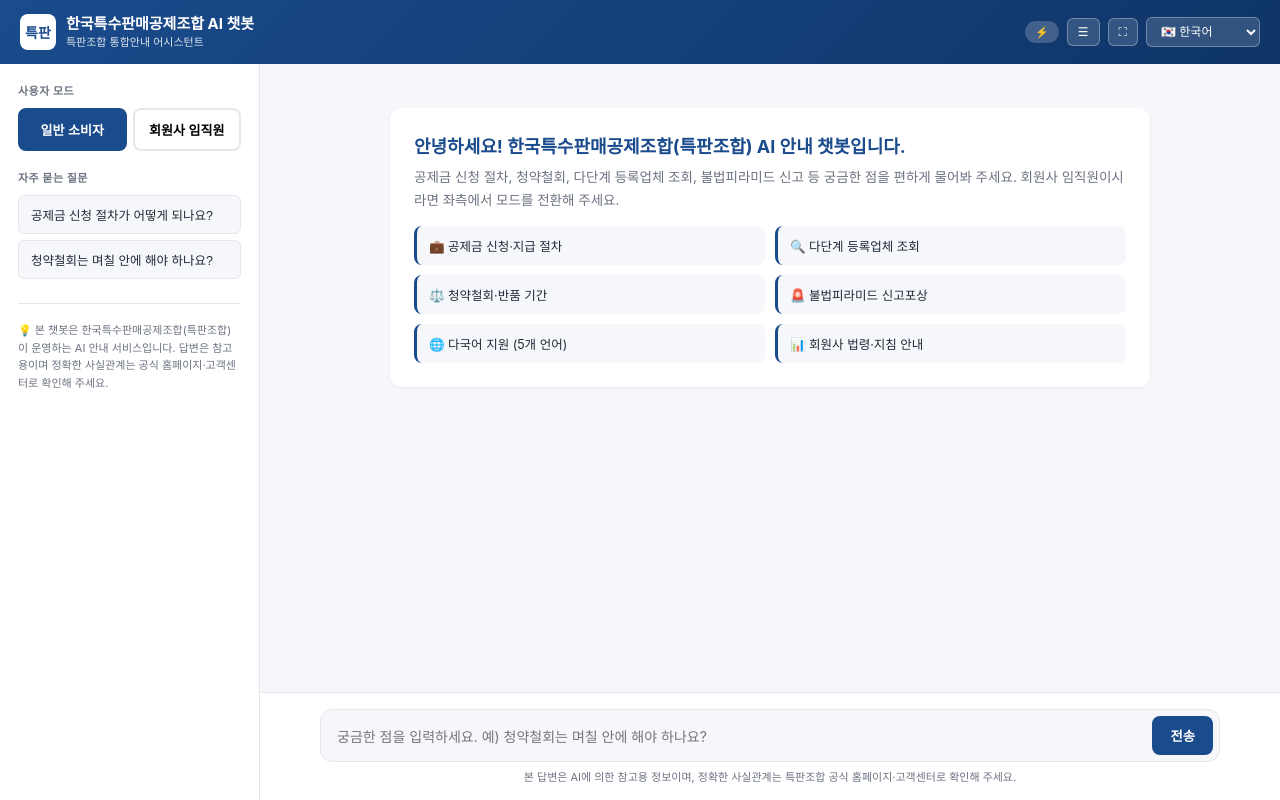
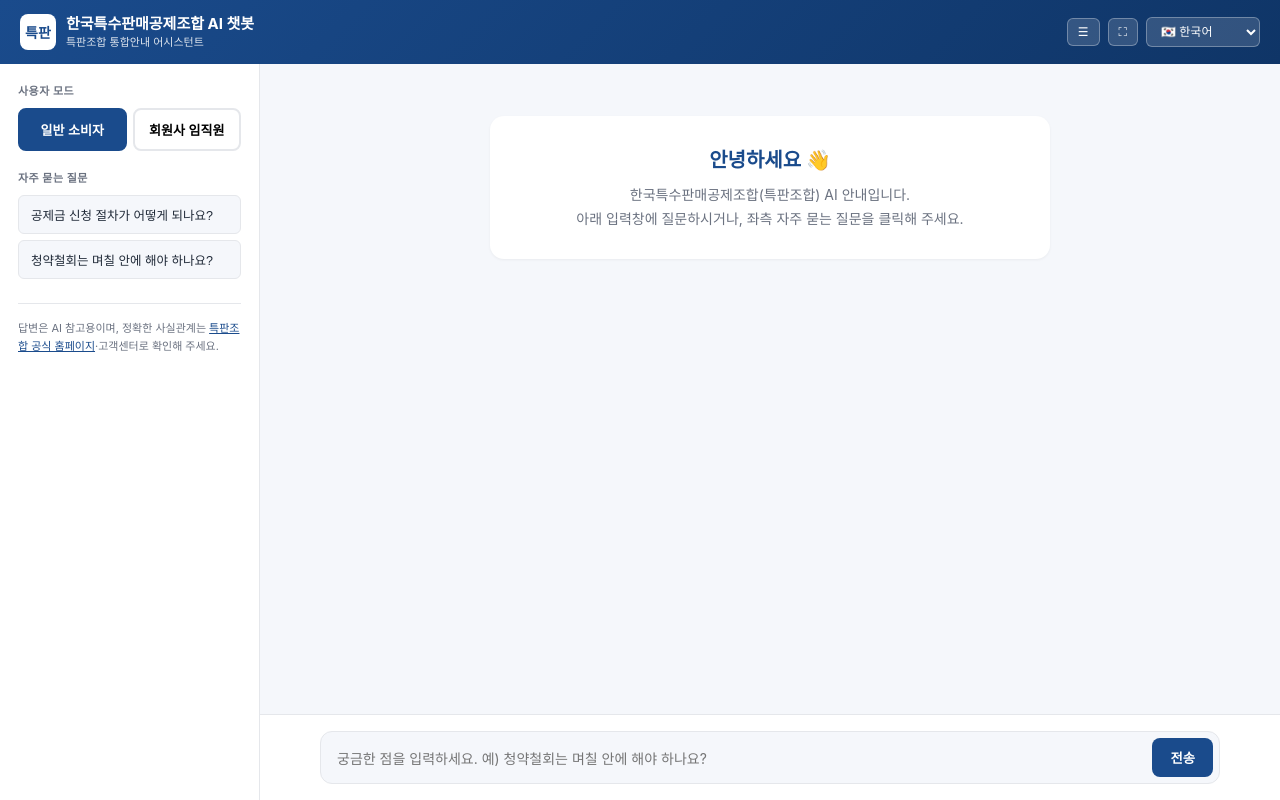
Before and after one commit to tktlsfl-pixel/kssa-chatbot, a website: page index.html in a window 1280 px wide. Drawn offline with Linux system fonts and the light colour scheme; no server answers.

Commit message:
Update index.html

```diff
--- a/index.html
+++ b/index.html
@@ -110,16 +110,11 @@
   .disclaimer { font-size: 11px; color: var(--text-muted); text-align: center; margin-top: 6px; }
 
   .welcome-card {
-    background: white; border-radius: 12px; padding: 24px; max-width: 760px;
-    margin: 20px auto; box-shadow: 0 1px 3px rgba(0,0,0,0.06);
+    background: white; border-radius: 14px; padding: 28px 32px; max-width: 560px;
+    margin: 28px auto 12px; box-shadow: 0 1px 3px rgba(0,0,0,0.05); text-align: center;
   }
-  .welcome-card h2 { color: var(--primary); margin-bottom: 8px; font-size: 18px; }
-  .welcome-card p { color: var(--text-muted); font-size: 13.5px; line-height: 1.7; }
-  .feature-grid { display: grid; grid-template-columns: 1fr 1fr; gap: 10px; margin-top: 14px; }
-  .feature-item {
-    background: var(--bg); padding: 10px 12px; border-radius: 8px; font-size: 12.5px;
-    border-left: 3px solid var(--primary);
-  }
+  .welcome-card h2 { color: var(--primary); margin-bottom: 10px; font-size: 20px; }
+  .welcome-card p { color: var(--text-muted); font-size: 14px; line-height: 1.7; }
 
   @media (max-width: 768px) {
     .sidebar { width: 100%; max-height: 220px; }
@@ -138,7 +133,7 @@
     </div>
   </div>
   <div class="header-actions">
-    <span id="model-badge" style="background: rgba(255,255,255,0.2); padding: 4px 10px; border-radius: 12px; font-size: 11px; font-weight: 600;" title="현재 사용 중인 Claude 모델">⚡</span>
+    <span id="model-badge" style="display: none;" title="현재 사용 중인 Claude 모델"></span>
     <button id="sidebar-toggle" title="사이드바 토글">☰</button>
     <button id="fullscreen-btn" title="전체화면">⛶</button>
     <select id="lang-select" title="언어 선택">
@@ -162,26 +157,16 @@
     <div class="section-title" id="label-quick">자주 묻는 질문</div>
     <div class="quick-questions" id="quick-list"></div>
 
-    <div style="margin-top: 24px; padding-top: 18px; border-top: 1px solid var(--border); font-size: 11px; color: var(--text-muted); line-height: 1.6;">
-      💡 본 챗봇은 한국특수판매공제조합(특판조합)이 운영하는 AI 안내 서비스입니다. 답변은 참고용이며 정확한 사실관계는 공식 홈페이지·고객센터로 확인해 주세요.
+    <div style="margin-top: 24px; padding-top: 16px; border-top: 1px solid var(--border); font-size: 11px; color: var(--text-muted); line-height: 1.6;">
+      답변은 AI 참고용이며, 정확한 사실관계는 <a href="https://www.kssa.or.kr" target="_blank" style="color:var(--primary)">특판조합 공식 홈페이지</a>·고객센터로 확인해 주세요.
     </div>
   </aside>
 
   <main class="chat-area">
     <div class="messages" id="messages">
       <div class="welcome-card">
-        <h2 id="welcome-title">안녕하세요! 한국특수판매공제조합(특판조합) AI 안내 챗봇입니다.</h2>
-        <p id="welcome-desc">
-          공제금 신청 절차, 청약철회, 다단계 등록업체 조회, 불법피라미드 신고 등 궁금한 점을 편하게 물어봐 주세요. 회원사 임직원이시라면 좌측에서 모드를 전환해 주세요.
-        </p>
-        <div class="feature-grid">
-          <div class="feature-item">💼 공제금 신청·지급 절차</div>
-          <div class="feature-item">🔍 다단계 등록업체 조회</div>
-          <div class="feature-item">⚖️ 청약철회·반품 기간</div>
-          <div class="feature-item">🚨 불법피라미드 신고포상</div>
-          <div class="feature-item">🌐 다국어 지원 (5개 언어)</div>
-          <div class="feature-item">📊 회원사 법령·지침 안내</div>
-        </div>
+        <h2 id="welcome-title">안녕하세요 👋</h2>
+        <p id="welcome-desc">한국특수판매공제조합(특판조합) AI 안내입니다.<br>아래 입력창에 질문하시거나, 좌측 자주 묻는 질문을 클릭해 주세요.</p>
       </div>
     </div>
 
@@ -190,9 +175,7 @@
         <textarea id="user-input" rows="1" placeholder="궁금한 점을 입력하세요. 예) 청약철회는 며칠 안에 해야 하나요?"></textarea>
         <button class="send-btn" id="send-btn">전송</button>
       </div>
-      <div class="disclaimer" id="disclaimer">
-        본 답변은 AI에 의한 참고용 정보이며, 정확한 사실관계는 특판조합 공식 홈페이지·고객센터로 확인해 주세요.
-      </div>
+      <div class="disclaimer" id="disclaimer" style="display: none;"></div>
     </div>
   </main>
 </div>
@@ -211,8 +194,8 @@ const I18N = {
     headerSub: "특판조합 통합안내 어시스턴트",
     labelMode: "사용자 모드", labelQuick: "자주 묻는 질문",
     consumer: "일반 소비자", member: "회원사 임직원",
-    welcomeTitle: "안녕하세요! 한국특수판매공제조합(특판조합) AI 안내 챗봇입니다.",
-    welcomeDesc: "공제금 신청 절차, 청약철회, 다단계 등록업체 조회, 불법피라미드 신고 등 궁금한 점을 편하게 물어봐 주세요. 회원사 임직원이시라면 좌측에서 모드를 전환해 주세요.",
+    welcomeTitle: "안녕하세요 👋",
+    welcomeDesc: "한국특수판매공제조합(특판조합) AI 안내입니다.<br>아래 입력창에 질문하시거나, 좌측 자주 묻는 질문을 클릭해 주세요.",
     placeholder: "궁금한 점을 입력하세요. 예) 청약철회는 며칠 안에 해야 하나요?",
     send: "전송",
     disclaimer: "본 답변은 AI에 의한 참고용 정보이며, 정확한 사실관계는 특판조합 공식 홈페이지·고객센터로 확인해 주세요.",
@@ -223,8 +206,8 @@ const I18N = {
     headerSub: "Korea Special Sales Mutual Aid Association Assistant",
     labelMode: "User Mode", labelQuick: "FAQ",
     consumer: "Consumer", member: "Member Co. Staff",
-    welcomeTitle: "Hello! I am the AI assistant for the Korea Special Sales Mutual Aid Association (특판조합 / KSSA).",
-    welcomeDesc: "Ask anything about mutual aid claims, withdrawal periods, registered company lookup, illegal pyramid reports, and more. Member company staff can switch modes on the left.",
+    welcomeTitle: "Hello 👋",
+    welcomeDesc: "AI assistant for Korea Special Sales Mutual Aid Association (특판조합).<br>Type your question below, or pick from FAQ on the left.",
     placeholder: "Type your question. e.g., How many days do I have to withdraw?",
     send: "Send",
     disclaimer: "This is AI-generated reference information. Please verify exact facts with the official KSSA website or call center.",
@@ -235,8 +218,8 @@ const I18N = {
     headerSub: "特判组合综合咨询助手",
     labelMode: "用户模式", labelQuick: "常见问题",
     consumer: "普通消费者", member: "会员公司员工",
-    welcomeTitle: "您好!这里是韩国特殊销售共济组合(特判组合)的AI咨询机器人。",
-    welcomeDesc: "关于共济金申请、退订期限、传销公司查询、非法金字塔举报等问题,请随时咨询。会员公司员工可在左侧切换模式。",
+    welcomeTitle: "您好 👋",
+    welcomeDesc: "韩国特殊销售共济组合(特判组合) AI咨询。<br>请在下方输入问题,或点击左侧常见问题。",
     placeholder: "请输入您的问题。例如:退订期限是几天?",
     send: "发送",
     disclaimer: "本答复为AI生成的参考信息。准确事实请通过特判组合官网或客服中心确认。",
@@ -247,8 +230,8 @@ const I18N = {
     headerSub: "特販組合 統合案内アシスタント",
     labelMode: "ユーザーモード", labelQuick: "よくある質問",
     consumer: "一般消費者", member: "会員社職員",
-    welcomeTitle: "こんにちは!韓国特殊販売共済組合(特販組合)のAIアシスタントです。",
-    welcomeDesc: "共済金申請手続き、契約解除、マルチ商法登録業者の照会、違法ピラミッド通報など、お気軽にご質問ください。",
+    welcomeTitle: "こんにちは 👋",
+    welcomeDesc: "韓国特殊販売共済組合(特販組合) AIアシスタントです。<br>下の入力欄にご質問いただくか、左のFAQをクリックしてください。",
     placeholder: "ご質問を入力してください。例)契約解除は何日以内ですか?",
     send: "送信",
     disclaimer: "本回答はAIによる参考情報です。正確な事実は特販組合公式サイト・カスタマーセンターでご確認ください。",
@@ -259,8 +242,8 @@ const I18N = {
     headerSub: "Trợ lý hướng dẫn 특판조합",
     labelMode: "Chế độ", labelQuick: "Câu hỏi thường gặp",
     consumer: "Người tiêu dùng", member: "Nhân viên công ty thành viên",
-    welcomeTitle: "Xin chào! Tôi là trợ lý AI của Hiệp hội Tương trợ Bán hàng Đặc biệt Hàn Quốc (특판조합).",
-    welcomeDesc: "Hãy hỏi về thủ tục yêu cầu tiền tương trợ, thời hạn rút yêu cầu, tra cứu công ty đa cấp đã đăng ký, báo cáo kim tự tháp bất hợp pháp v.v.",
+    welcomeTitle: "Xin chào 👋",
+    welcomeDesc: "Trợ lý AI của Hiệp hội Tương trợ Bán hàng Đặc biệt Hàn Quốc (특판조합).<br>Nhập câu hỏi ở dưới hoặc chọn từ FAQ bên trái.",
     placeholder: "Nhập câu hỏi của bạn. VD: Thời hạn rút yêu cầu là bao nhiêu ngày?",
     send: "Gửi",
     disclaimer: "Đây là thông tin tham khảo do AI tạo. Vui lòng xác nhận thông tin chính xác trên website chính thức của 특판조합.",
@@ -288,7 +271,8 @@ async function loadConfig() {
     state.modelLabel = m.includes("haiku") ? "⚡ Haiku 4.5"
                      : m.includes("sonnet") ? "🎯 Sonnet 4.6"
                      : m.includes("opus") ? "💎 Opus 4.6" : "⚡";
-    $("model-badge").textContent = state.modelLabel;
+    const badge = $("model-badge");
+    if (badge) badge.textContent = state.modelLabel;
   } catch (e) {
     console.warn("Config load failed, using defaults:", e);
     // 기본 FAQ
@@ -306,10 +290,10 @@ function applyLanguage(lang) {
   $("btn-consumer").textContent = t.consumer;
   $("btn-member").textContent = t.member;
   $("welcome-title").textContent = t.welcomeTitle;
-  $("welcome-desc").textContent = t.welcomeDesc;
+  $("welcome-desc").innerHTML = t.welcomeDesc;
   $("user-input").placeholder = t.placeholder;
   $("send-btn").textContent = t.send;
-  $("disclaimer").textContent = t.disclaimer;
+  // disclaimer 영역은 숨김 처리되어 있어 굳이 텍스트를 갱신하지 않음
   renderQuickQuestions();
 }
 
```
